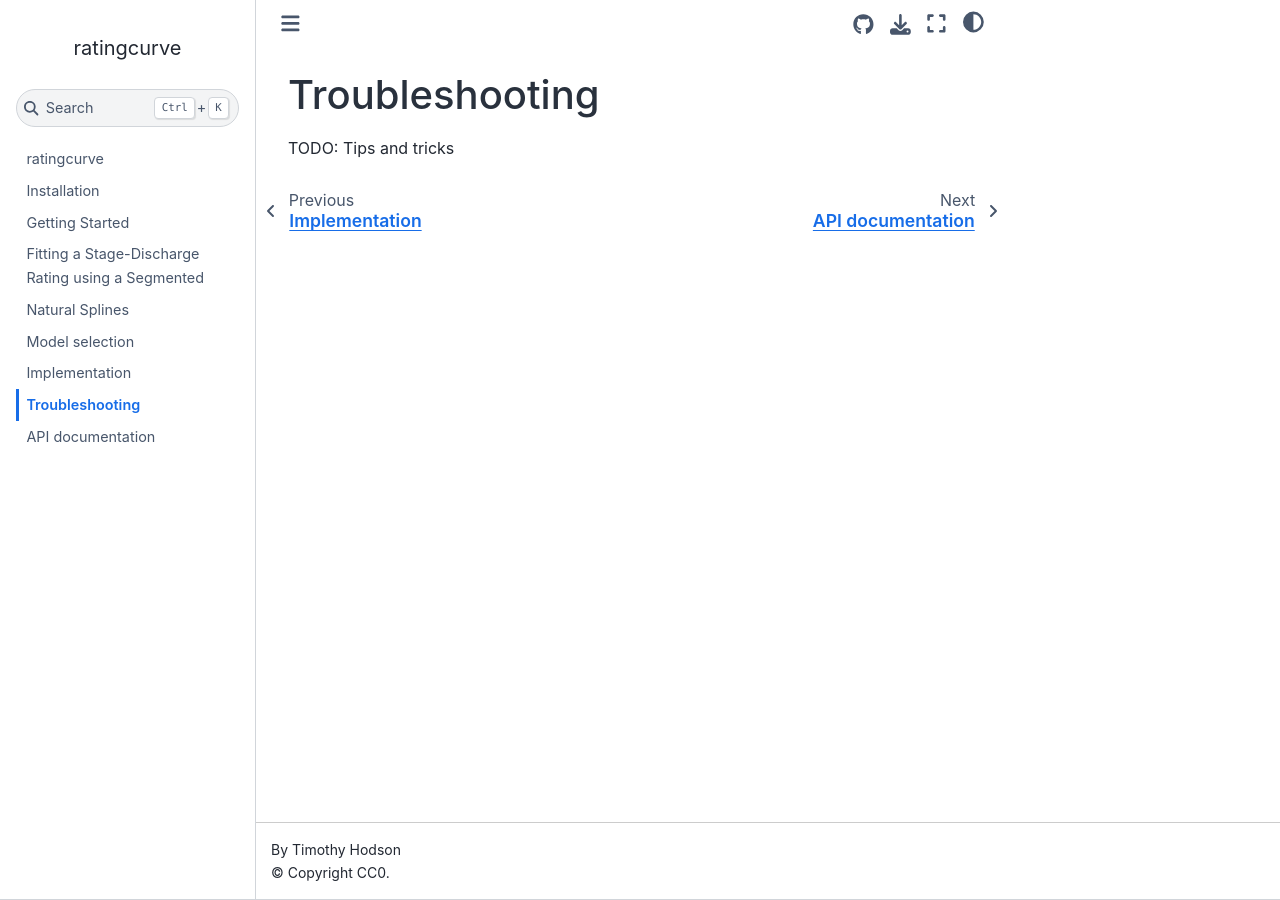
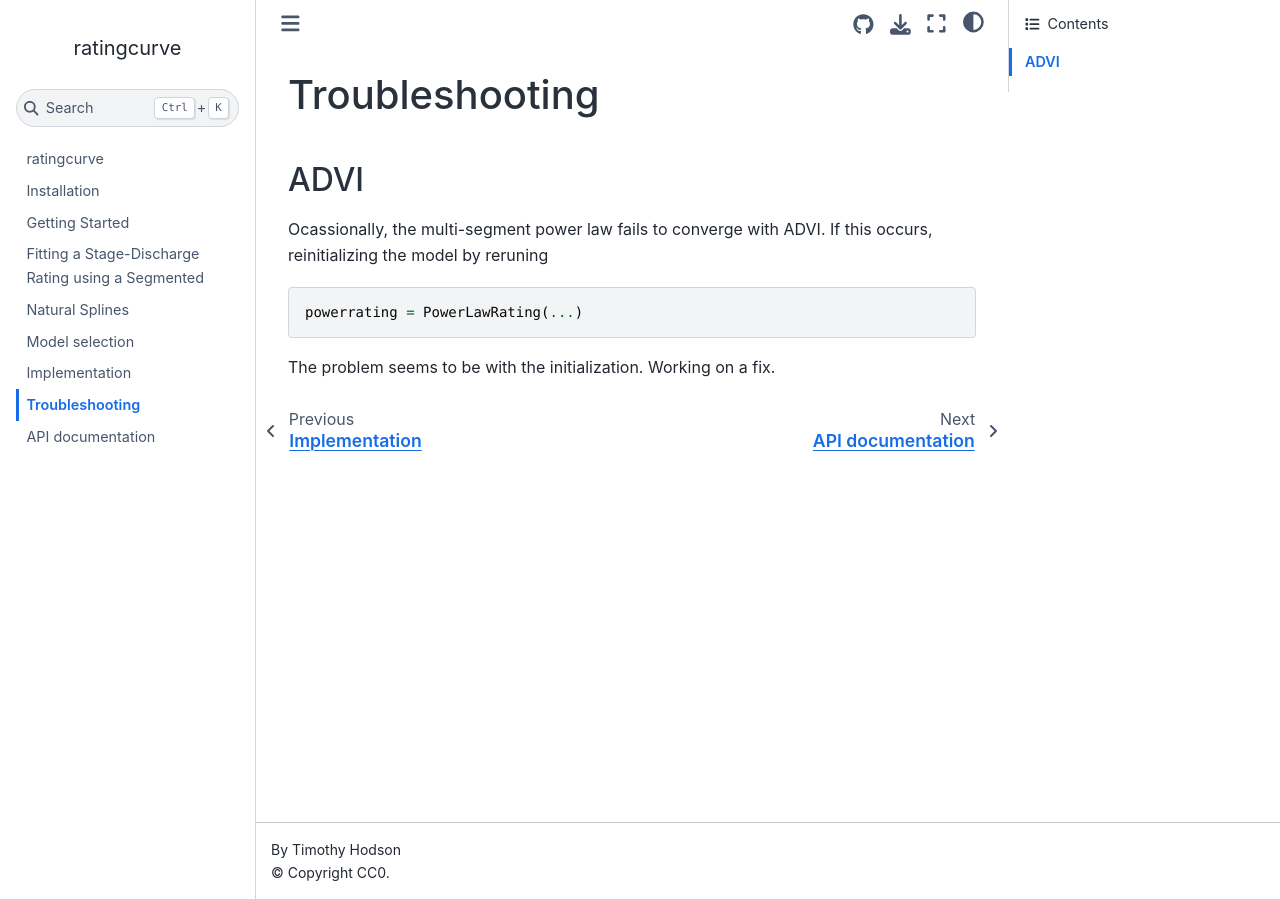
Before and after one commit to thodson-usgs/ratingcurve, a Jupyter Book: the page built from docs/meta/troubleshooting.md, in a window 1280 px wide. Built offline with Jupyter Book 1.0.4 settings and Sphinx 7.4.7 and the Sphinx Book theme 1.1.4, drawn with Linux system fonts in a browser that asks for light colours.

Commit message:
Add troubleshooting

````diff
--- a/docs/meta/troubleshooting.md
+++ b/docs/meta/troubleshooting.md
@@ -1,3 +1,9 @@
 # Troubleshooting
+## ADVI
+Ocassionally, the multi-segment power law fails to converge with ADVI.
+If this occurs, reinitializing the model by reruning
+```python
+powerrating = PowerLawRating(...)
+```
 
-TODO: Tips and tricks
+The problem seems to be with the initialization. Working on a fix.
````
